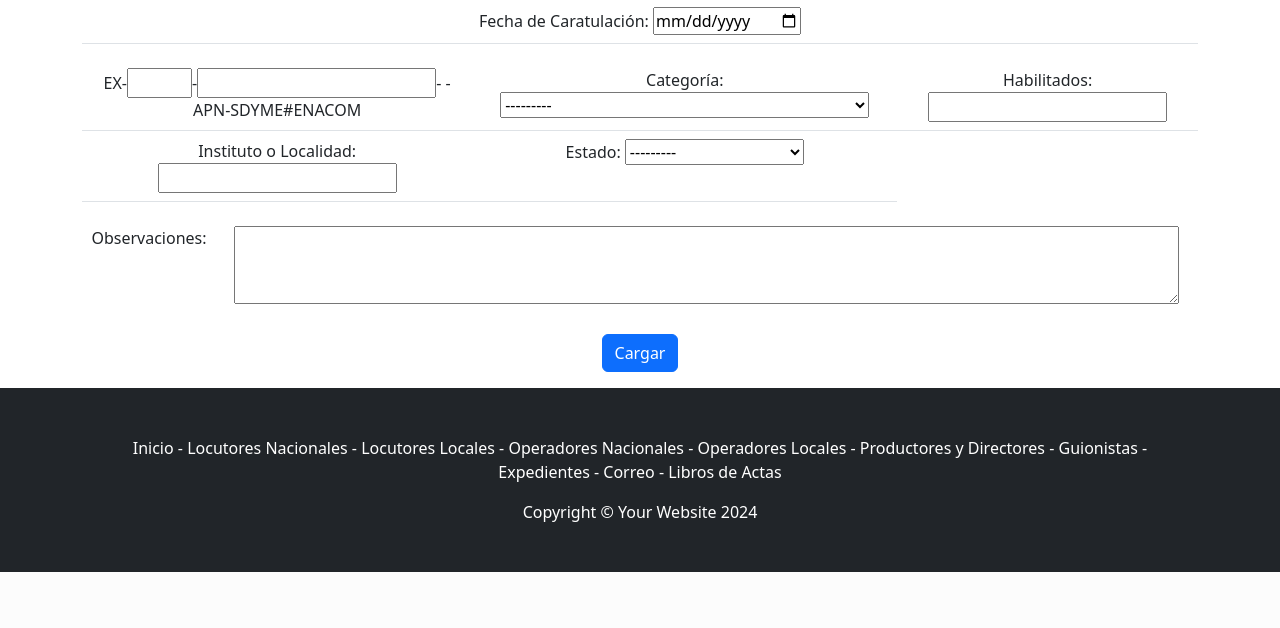
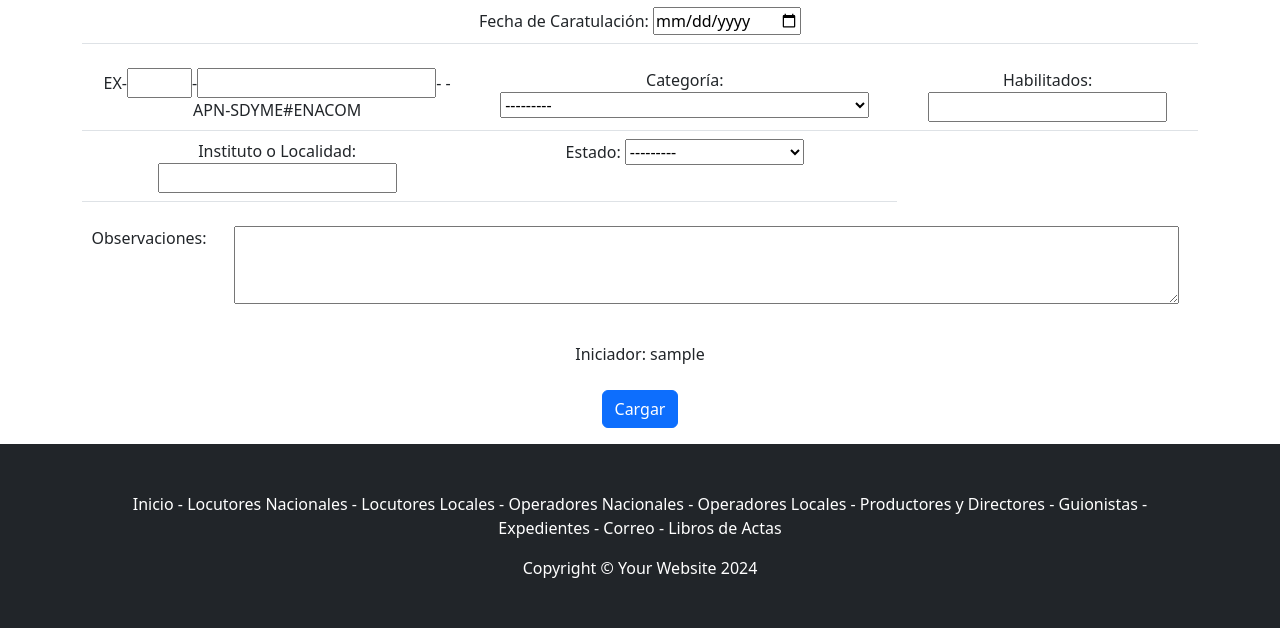
Before and after one commit to gonzaz92/Servidor-ISER, a Django app: page /expedientes/cargar/ in a window 1280 px wide. Shown: the part 632-1260 px from the top of the page. Before the commit the page ends 1204 px from the top, so only its background shows below. Run offline with Django 3.2, Linux system fonts and the light colour scheme; the visitor is signed in with stand-in values (Sample User, id 1); some libraries are stand-ins or nearby versions.

Commit message:
Completado el usuario iniciador

```diff
--- a/expedientes/forms.py
+++ b/expedientes/forms.py
@@ -10,6 +10,7 @@ class ExpedienteForm(forms.ModelForm):
             'Fecha_de_disposición': forms.DateInput(attrs={'type': 'date'}),
             'Año_de_Expediente': forms.NumberInput(attrs={'class': 'input-small'}),
             'observaciones': forms.Textarea(attrs={'rows': 3, 'cols': 100}),
+            'usuario': forms.HiddenInput(),
         }
 
 class ExpedienteUpdate(forms.ModelForm):
--- a/expedientes/templates/expedientes/expediente_form.html
+++ b/expedientes/templates/expedientes/expediente_form.html
@@ -49,6 +49,21 @@
                 <td>{{ form.observaciones }}</td>
             </tr>
         </table>
+        <table class="table table-borderless">
+        {% if request.resolver_match.view_name == 'carga_expediente'%}
+            <tr>
+                <td>Iniciador: {{ request.user.username }}</td>
+            </tr>
+        {%elif request.resolver_match.view_name == 'actualizar_expediente' and user.is_superuser %}
+            <tr>
+                <td> Iniciador: {{ form.usuario }}
+            </tr>
+        {%elif request.resolver_match.view_name == 'actualizar_expediente' and not user.is_superuser %}
+            <tr>
+                <td> Iniciador: {{ object.usuario }}
+            </tr>
+        {% endif %}
+        </table>
     </div>
 
         <input class="btn btn-primary" type="submit" value="Cargar">
--- a/expedientes/views.py
+++ b/expedientes/views.py
@@ -163,7 +163,7 @@ class CrearExpediente(CreateView):
     success_url = reverse_lazy('expedientes')
 
     def form_valid(self, form):
-        form.instance.autor = self.request.user
+        form.instance.usuario = self.request.user
         return super().form_valid(form)
 
 @method_decorator(login_required, name='get')
```
